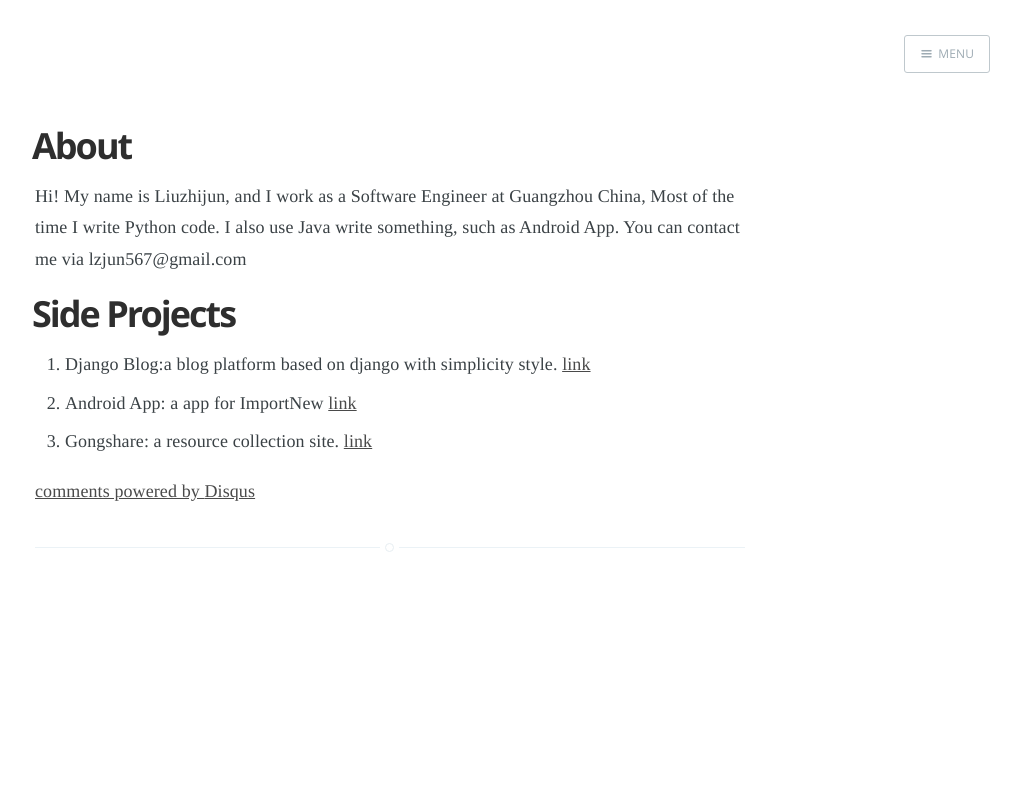
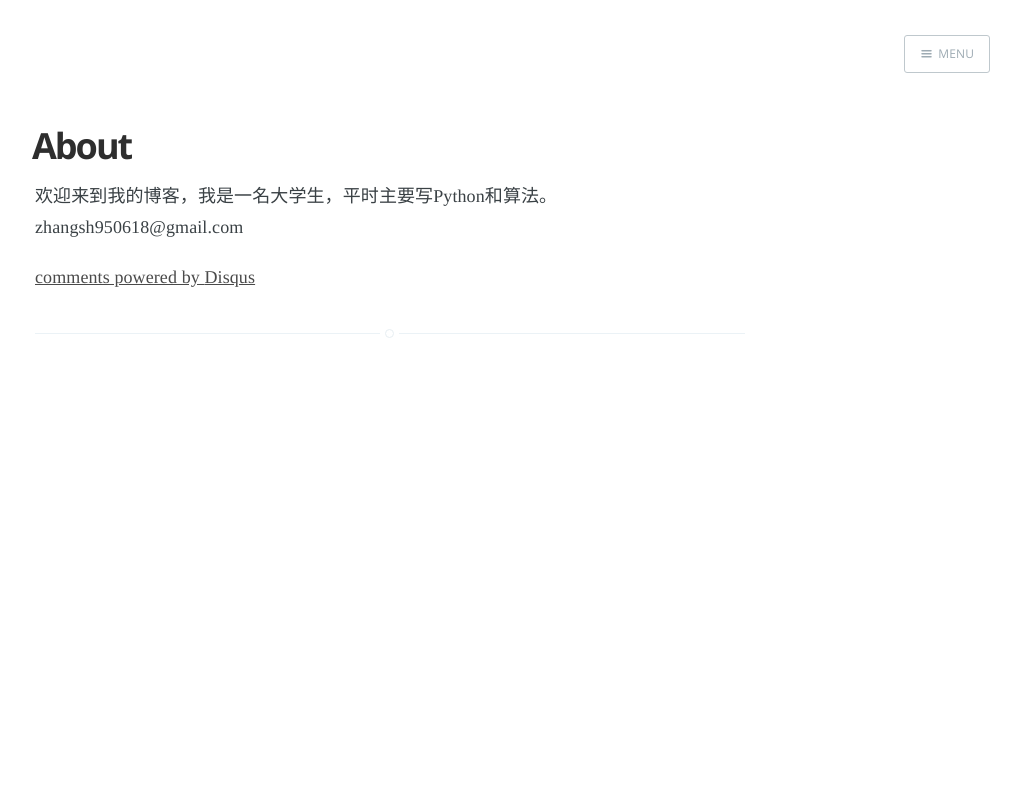
Before and after one commit to zhangsh950618/django_blog, a Django app: template apps/blog/templates/about.html in a window 1280 px wide. Shown: the whole page, without its empty margins (250-1271 px from the left). Run offline with Django 3.2, Linux system fonts and the light colour scheme; the template is opened without the code that fills it, so the values that code supplies are empty; some libraries are stand-ins or nearby versions; some web fonts are replaced.

Commit message:
change from python3 to python2

```diff
--- a/apps/blog/admin.py
+++ b/apps/blog/admin.py
@@ -106,7 +106,7 @@ class BlogAdmin(admin.ModelAdmin):
     def change_view(self, request, object_id, form_url='', extra_context=None):
         more_context = {}
         more_context.update(extra_context or {})
-        return super().change_view(request, object_id, form_url, more_context)
+        return super(BlogAdmin, self).change_view(request, object_id, form_url, more_context)
 
 
 
--- a/apps/blog/models.py
+++ b/apps/blog/models.py
@@ -45,7 +45,7 @@ class Blog(models.Model):
     def get_absolute_url(self):
         return reverse('blog:blog_detail', args=(self.id, self.link))
 
-    def __str__(self):
+    def __unicode__(self):
         return self.title
 
 
@@ -58,7 +58,7 @@ class Category(models.Model):
     class Meta:
         ordering = ['title', ]
 
-    def __str__(self):
+    def __unicode__(self):
         return self.title
 
 
@@ -72,5 +72,5 @@ class Tag(models.Model):
         self.title = re.sub("\s", "", self.title)
         super(Tag, self).save(*args, **kwargs)
 
-    def __str__(self):
+    def __unicode__(self):
         return self.title
--- a/apps/blog/templates/about.html
+++ b/apps/blog/templates/about.html
@@ -14,16 +14,14 @@
         </header>
 
         <section class="post-content">
-            <p>Hi! My name is Liuzhijun, and I work as a Software Engineer at Guangzhou China, Most of the time I write
-                Python code. I also use Java write something, such as Android App. You can contact me via
-                lzjun567@gmail.com</p>
+            <p>欢迎来到我的博客，我是一名大学生，平时主要写Python和算法。zhangsh950618@gmail.com</p>
 
-            <h1 class="post-title">Side Projects</h1>
-            <ol>
-                <li>Django Blog:a blog platform based on django with simplicity style. <a href="https://github.com/lzjun567/django_blog">link</a></li>
-                <li>Android App: a app for ImportNew <a href="https://github.com/lzjun567/XiYuanFangApp">link</a> </li>
-                <li>Gongshare: a resource collection site. <a href="http://fav.foofish.net">link</a></li>
-            </ol>
+            <!-- <h1 class="post-title">Side Projects</h1> -->
+            <!-- <ol> -->
+            <!--     <li>Django Blog:a blog platform based on django with simplicity style. <a href="https://github.com/lzjun567/django_blog">link</a></li> -->
+            <!--     <li>Android App: a app for ImportNew <a href="https://github.com/lzjun567/XiYuanFangApp">link</a> </li> -->
+            <!--     <li>Gongshare: a resource collection site. <a href="http://fav.foofish.net">link</a></li> -->
+            <!-- </ol> -->
         </section>
         {% include "widget/disqus.html" %}
     </article>
```
Also changed, not shown: db.sqlite3.
